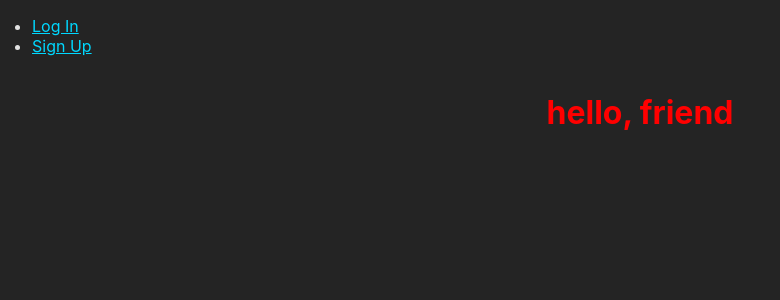
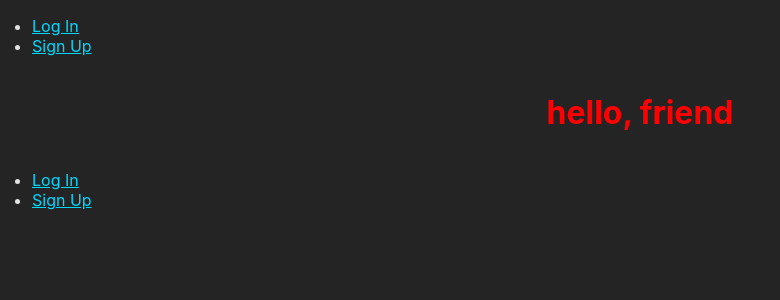
Before and after one commit to hpweisberg/chow-app-front-end, a React (Vite) app: page / in a window 1280 px wide. Shown: the top 300 px of the page, without its empty margins (0-780 px from the left). Built offline with nearby package versions, Linux system fonts and the light colour scheme; no server answers.

Commit message:
bottomNavBar

```diff
--- a/src/App.jsx
+++ b/src/App.jsx
@@ -23,6 +23,7 @@ import * as postService from './services/postService'
 
 // styles
 import './App.css'
+import BottomNavBar from './components/BottomNavBar/BottomNavBar'
 
 function App() {
   const [user, setUser] = useState(authService.getUser())
@@ -113,8 +114,8 @@ function App() {
             </ProtectedRoute>
           }
         />
-
       </Routes>
+      <BottomNavBar user={user} />
     </>
   )
 }
--- /dev/null
+++ b/src/components/BottomNavBar/BottomNavBar.jsx
@@ -0,0 +1,25 @@
+// npm modules
+import { NavLink } from 'react-router-dom'
+import styles from './BottomNavBar.module.css'
+
+
+
+const BottomNavBar = ({ user, handleLogout }) => {
+  return (
+    <nav>
+      {user ?
+        <ul className={styles.navList}>
+          <li><NavLink to="/">Feed</NavLink></li>
+          <li><NavLink to="/posts/new" onClick={handleLogout}>New Post</NavLink></li>
+        </ul>
+      :
+        <ul>
+          <li><NavLink to="/auth/login">Log In</NavLink></li>
+          <li><NavLink to="/auth/signup">Sign Up</NavLink></li>
+        </ul>
+      }
+    </nav>
+  )
+}
+
+export default BottomNavBar
--- /dev/null
+++ b/src/components/BottomNavBar/BottomNavBar.module.css
@@ -0,0 +1,5 @@
+.navList {
+  background-color: red;
+  display: flex;
+  gap: 3em;
+}
--- a/src/pages/EditPost/EditPost.jsx
+++ b/src/pages/EditPost/EditPost.jsx
@@ -5,8 +5,6 @@ const EditPost = (props) => {
   const { state } = useLocation();
   const [formData, setFormData] = useState(state);
   const navigate = useNavigate();
-
-  console.log('state:', state)
 
   const handleChange = ({ target }) => {
     setFormData({ ...formData, [target.name]: target.value });
@@ -21,8 +19,6 @@ const EditPost = (props) => {
   const handleChangePhoto = (evt) => {
     setFormData({ ...formData, photo: evt.target.files[0] });
   };
-
-  console.log('formData:', formData)
 
   return (
     <main>
--- a/src/pages/Loading/Loading.jsx
+++ b/src/pages/Loading/Loading.jsx
@@ -0,0 +1,9 @@
+const Loading = () => {
+  return (
+    <main>
+      <h1>Loading...</h1>
+    </main>
+   );
+}
+
+export default Loading;
--- a/src/pages/PostList/PostList.jsx
+++ b/src/pages/PostList/PostList.jsx
@@ -1,14 +1,21 @@
 import PostCard from "../../components/PostCard/PostCard";
 import styles from "./PostList.module.css";
+
+import Loading from "../Loading/Loading";
 
 
 const PostList = ({posts}) => {
   console.log('PostList', posts)
+
+
+  if (!posts) {
+    return <Loading />
+  }
   return (
     <main>
-      <h1>Posts</h1>
+      {/* <h1>Posts</h1> */}
       {posts.map((post) => (
-        <PostCard key={post._id} post={post} className={styles.postCardContainer}></PostCard>
+        <PostCard key={post._id} post={post} className={styles.postCardContainer} />
       ))}
     </main>
   )
```
